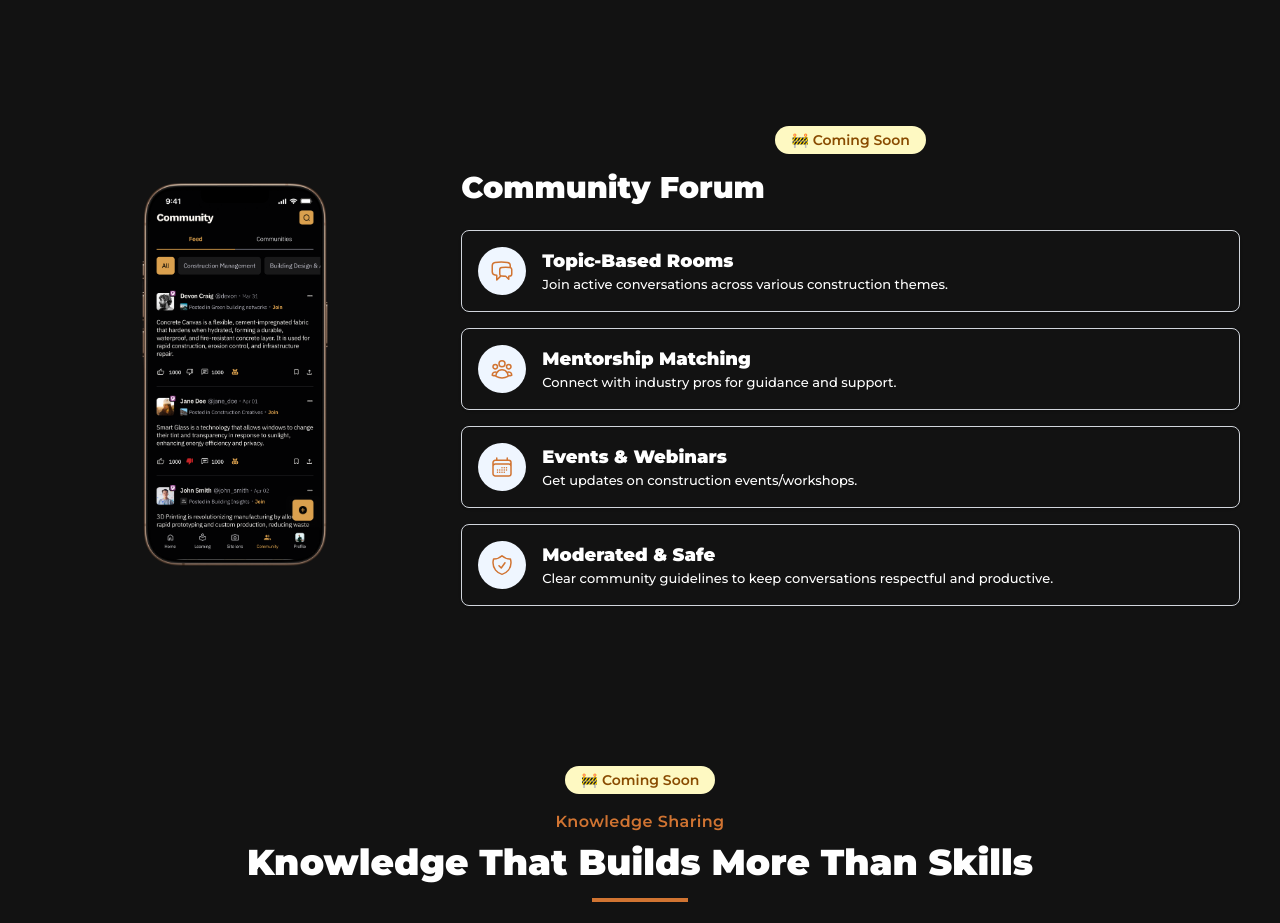
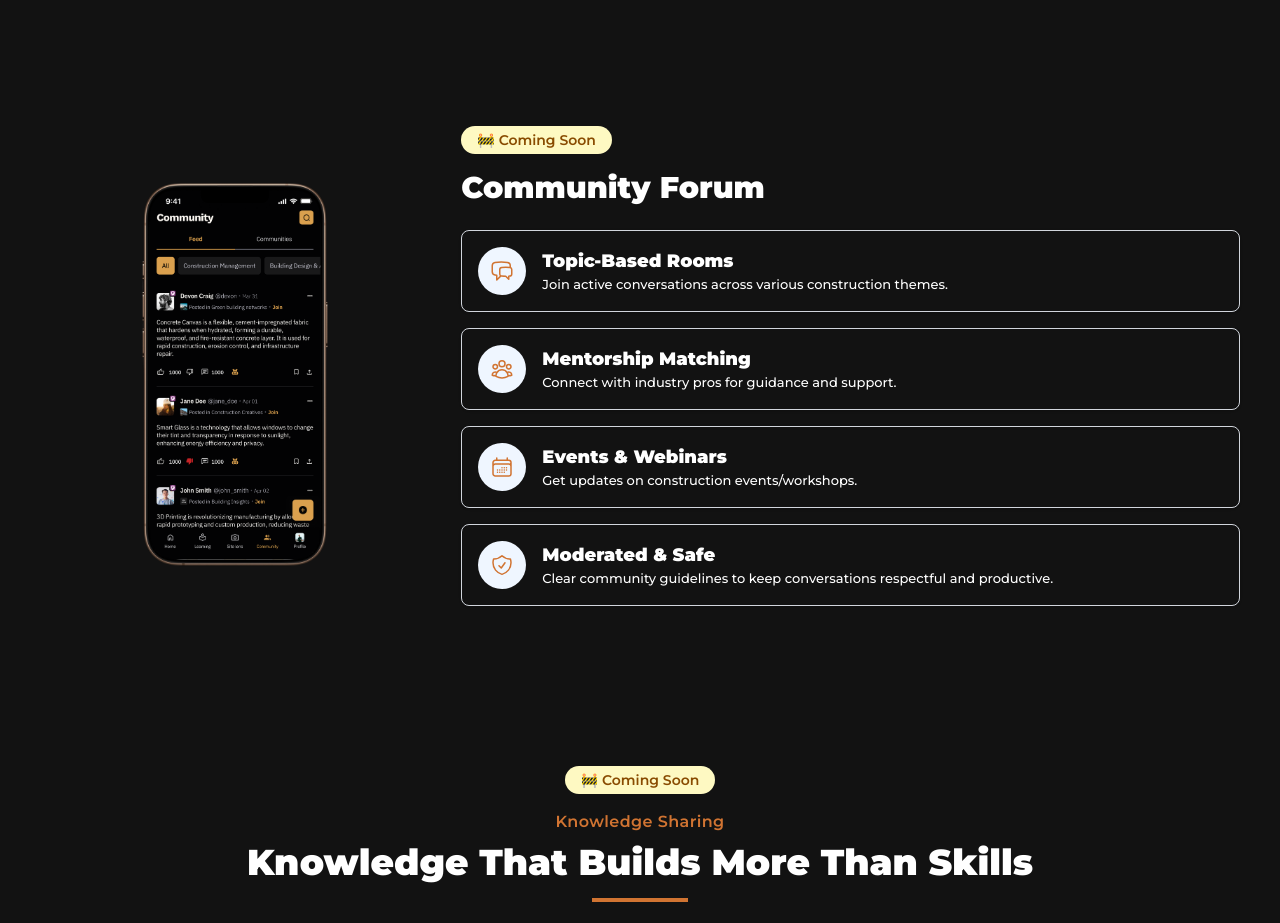
Before and after one commit to orlamee/siten-sight, a Next.js app: page / in a window 1280 px wide. Shown: the part 2040-2963 px from the top of the page. Built offline with nearby package versions, Linux system fonts and the light colour scheme.

Commit message:
fix: adjust alignment of "Coming Soon" indicator for better layout consistency

```diff
--- a/src/app/components/Community.tsx
+++ b/src/app/components/Community.tsx
@@ -45,7 +45,7 @@ export default function Community() {
           />
         </div>
         <div className="w-full md:w-2/3">
-          <div className="mb-4 flex justify-center">
+          <div className="mb-4 flex lg:justify-start justify-center">
             <span className="text-sm inline-block bg-yellow-100 text-yellow-800 px-4 py-1 rounded-full font-semibold">
               🚧 Coming Soon
             </span>
```
